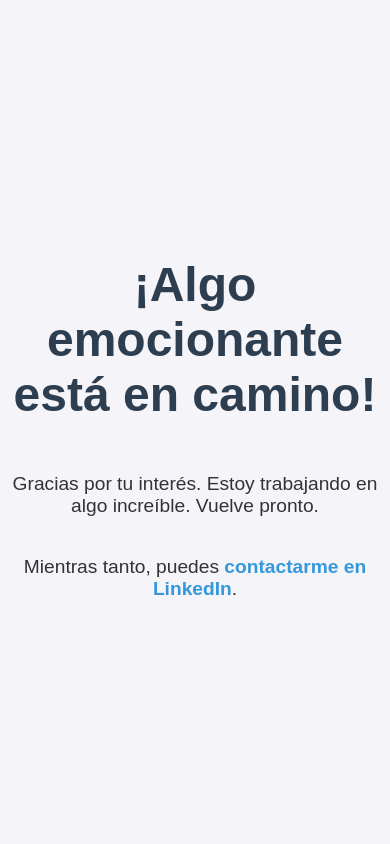
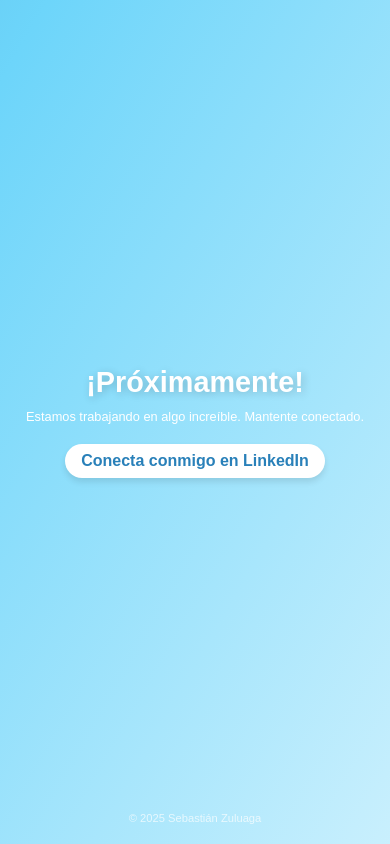
Before and after one commit to sebaszulluaga/myweb2.0, a plain HTML site: page index.html in a window 390 px wide. Drawn offline with Linux system fonts and the light colour scheme.

Commit message:
Add files via upload

```diff
--- a/index.html
+++ b/index.html
@@ -3,37 +3,94 @@
 <head>
     <meta charset="UTF-8">
     <meta name="viewport" content="width=device-width, initial-scale=1.0">
-    <title>En Construcción</title>
+    <title>Próximamente</title>
     <style>
+
     body {
         margin: 0;
-            font-family: Arial, sans-serif;
-            background: #f4f4f9;
-            color: #333;
+        font-family: 'Poppins', Arial, sans-serif;
+        background: linear-gradient(120deg, #2980b9, #6dd5fa, #ffffff);
+        background-size: 300% 300%;
+        animation: gradientBG 10s ease infinite;
+        color: #fff;
         display: flex;
         flex-direction: column;
         align-items: center;
         justify-content: center;
         height: 100vh;
         text-align: center;
+        overflow: hidden;
+        padding: 0 20px; /* Espaciado interno para dispositivos pequeños */
+    }
+    @keyframes gradientBG {
+        0% { background-position: 0% 50%; }
+        50% { background-position: 100% 50%; }
+        100% { background-position: 0% 50%; }
     }
     h1 {
         font-size: 3rem;
-            color: #2c3e50;
+        margin: 0;
+        text-shadow: 2px 2px 8px rgba(0, 0, 0, 0.2);
     }
     p {
-            font-size: 1.2rem;
+        font-size: 1rem;
+        margin: 10px 0 20px;
     }
     a {
-            color: #3498db;
+        background: #fff;
+        color: #2980b9;
         text-decoration: none;
+        padding: 10px 20px;
         font-weight: bold;
+        border-radius: 50px;
+        transition: all 0.3s ease;
+        box-shadow: 0 4px 6px rgba(0, 0, 0, 0.1);
     }
+    a:hover {
+        background: #2980b9;
+        color: #fff;
+        box-shadow: 0 8px 12px rgba(0, 0, 0, 0.2);
+        transform: scale(1.1);
+    }
+    footer {
+        position: absolute;
+        bottom: 20px;
+        font-size: 0.8rem;
+        color: rgba(255, 255, 255, 0.7);
+    }
+
+    /* Estilos para pantallas pequeñas */
+    @media (max-width: 768px) {
+        h1 {
+            font-size: 2rem; /* Reduce el tamaño del título */
+        }
+        p {
+            font-size: 0.9rem; /* Reduce el texto del párrafo */
+        }
+        a {
+            padding: 8px 16px; /* Botón más pequeño */
+        }
+    }
+
+    /* Estilos para pantallas muy pequeñas (teléfonos) */
+    @media (max-width: 480px) {
+        h1 {
+            font-size: 1.8rem;
+        }
+        p {
+            font-size: 0.8rem;
+        }
+        footer {
+            font-size: 0.7rem;
+        }
+    }
+
     </style>
 </head>
 <body>
-    <h1>¡Algo emocionante está en camino!</h1>
-    <p>Gracias por tu interés. Estoy trabajando en algo increíble. Vuelve pronto.</p>
-    <p>Mientras tanto, puedes <a href="https://www.linkedin.com/in/sebaszulluaga/" target="_blank">contactarme en LinkedIn</a>.</p>
+    <h1>¡Próximamente!</h1>
+    <p>Estamos trabajando en algo increíble. Mantente conectado.</p>
+    <a href="https://www.linkedin.com/in/sebaszulluaga/" target="_blank">Conecta conmigo en LinkedIn</a>
+    <footer>&copy; 2025 Sebastián Zuluaga</footer>
 </body>
 </html>
```
Lines whose indentation alone changed are shown as unchanged.
